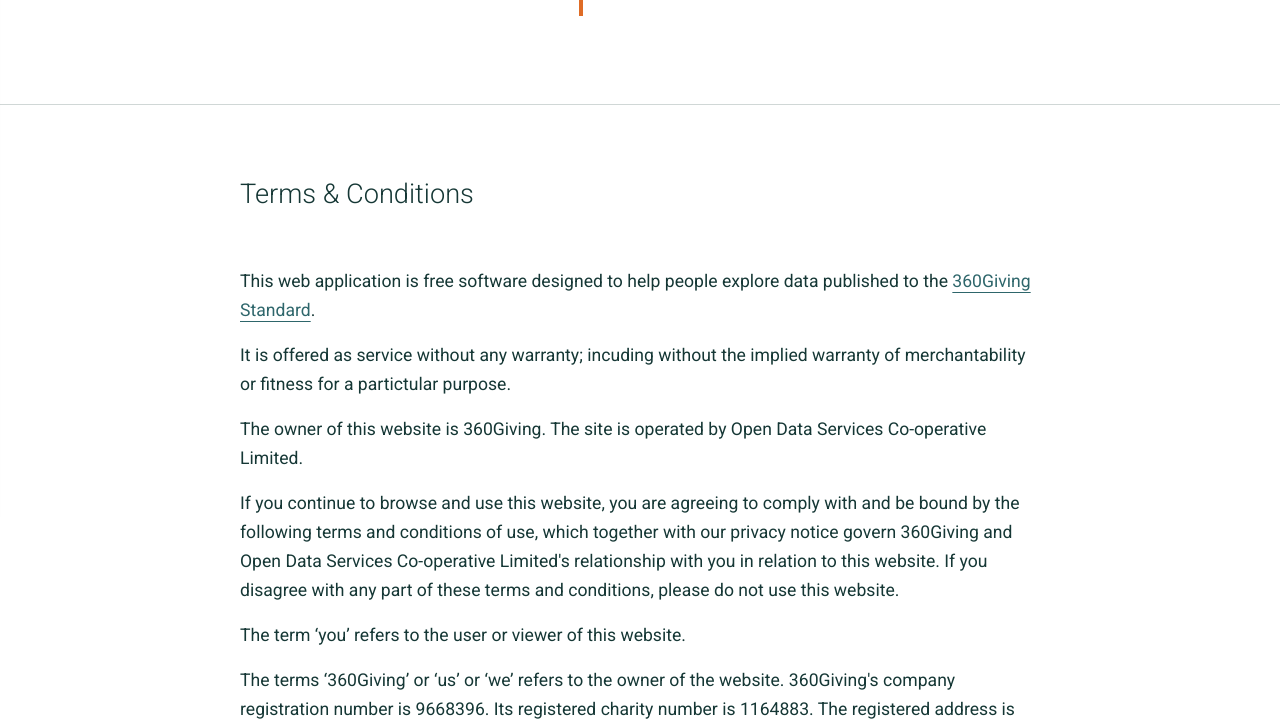
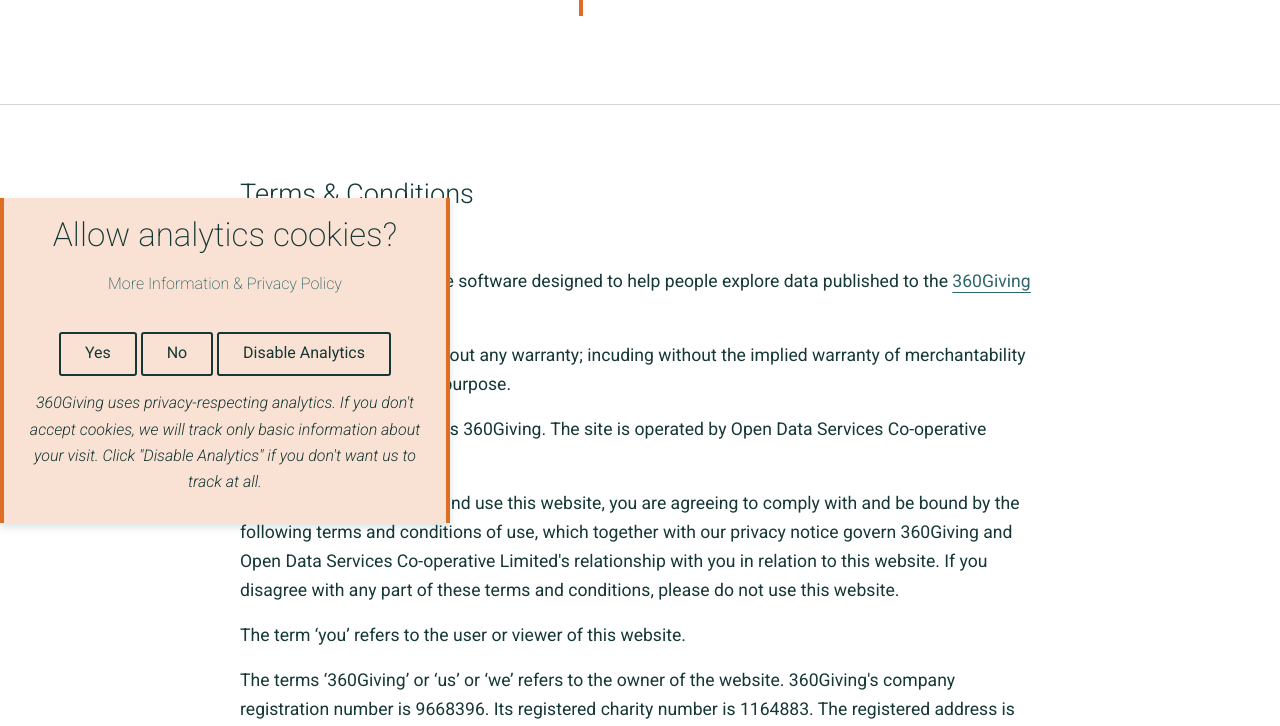
Before and after one commit to ThreeSixtyGiving/registry-classic, a Flask app: page /terms-conditions in a window 1280 px wide. Shown: the part 277-1003 px from the top of the page. Run offline with Flask 2, Linux system fonts and the light colour scheme.

Commit message:
static: css: styles: add cookie-consent and base-card--new

```diff
--- a/registry/static/css/styles.css
+++ b/registry/static/css/styles.css
@@ -1362,6 +1362,27 @@
 
 .base-card--none:before {
   background-color: transparent !important; }
+
+.base-card--new {
+  --card-bg-hsl: var(--base-hsl);
+  background: hsl(var(--orange-hsl), 0.2);
+  border-left: 4px solid #DE6E26;
+  border-right: 4px solid #DE6E26;
+  padding-top: 32px;
+  padding-bottom: 58px;
+  /* I've opted to hide the before element and use borders for this instead.
+  I didn't want to update the other base cards as to not break anything
+  but I don't think a whole new element is needed. */ }
+  .base-card--new::before {
+    content: none; }
+  .base-card--new .base-card__title {
+    font-size: 33px;
+    margin-bottom: 32px; }
+  .base-card--new .base-card__text:last-of-type {
+    margin-bottom: 0; }
+  .base-card--new .button:hover {
+    color: #153634;
+    border-color: #A7531D; }
 
 @media (min-width: 85em) {
   .base-card--spacious {
@@ -2922,3 +2943,13 @@
 
 .sidebar-section--red {
   --sidebar-bg-hsl: var(--red-hsl); }
+
+.cookie-consent {
+  padding-top: 0 !important;
+  width: 450px;
+  height: 325px;
+  position: fixed !important;
+  bottom: 0;
+  left: 0;
+  background: #f9e1d3 !important;
+  z-index: 99; }
```
